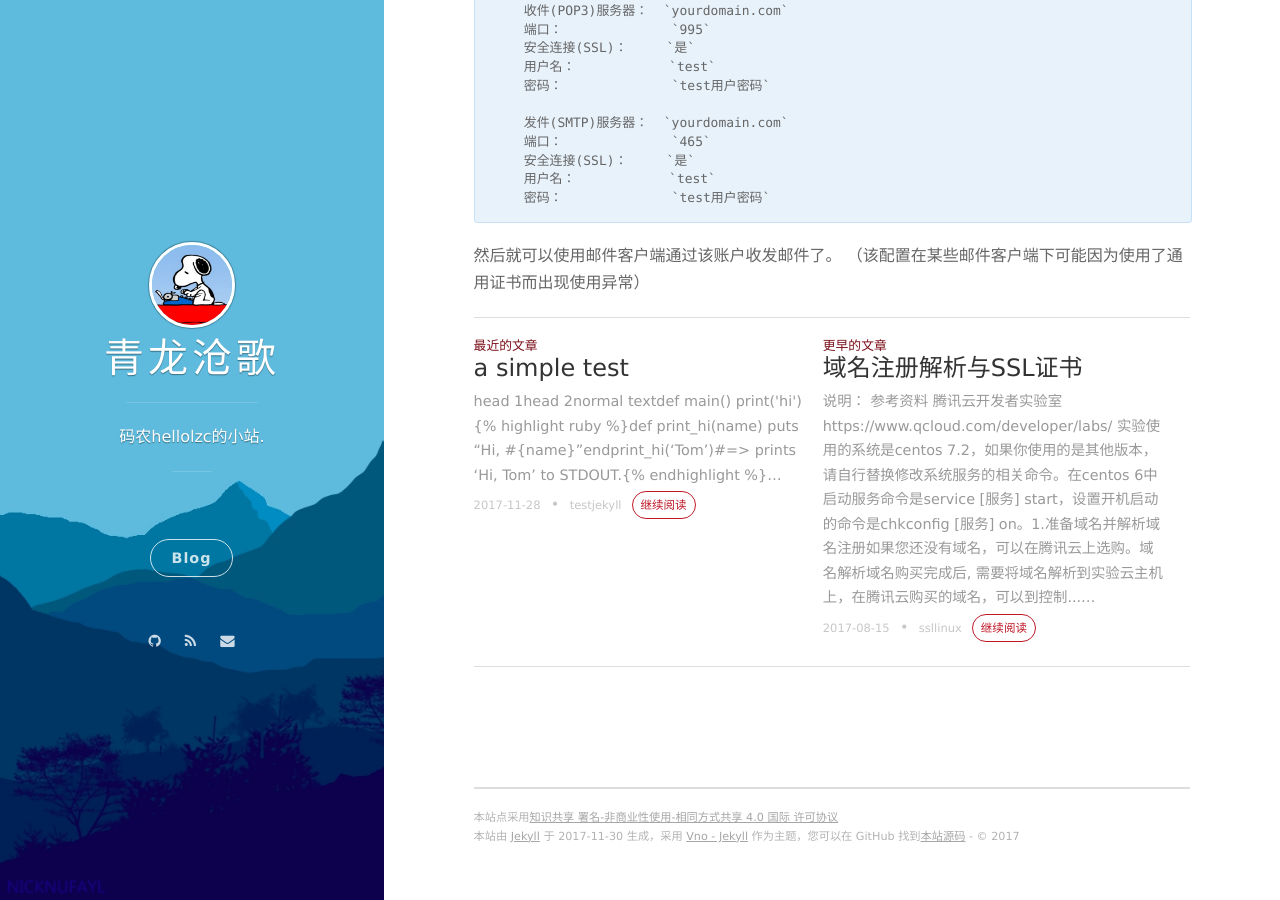
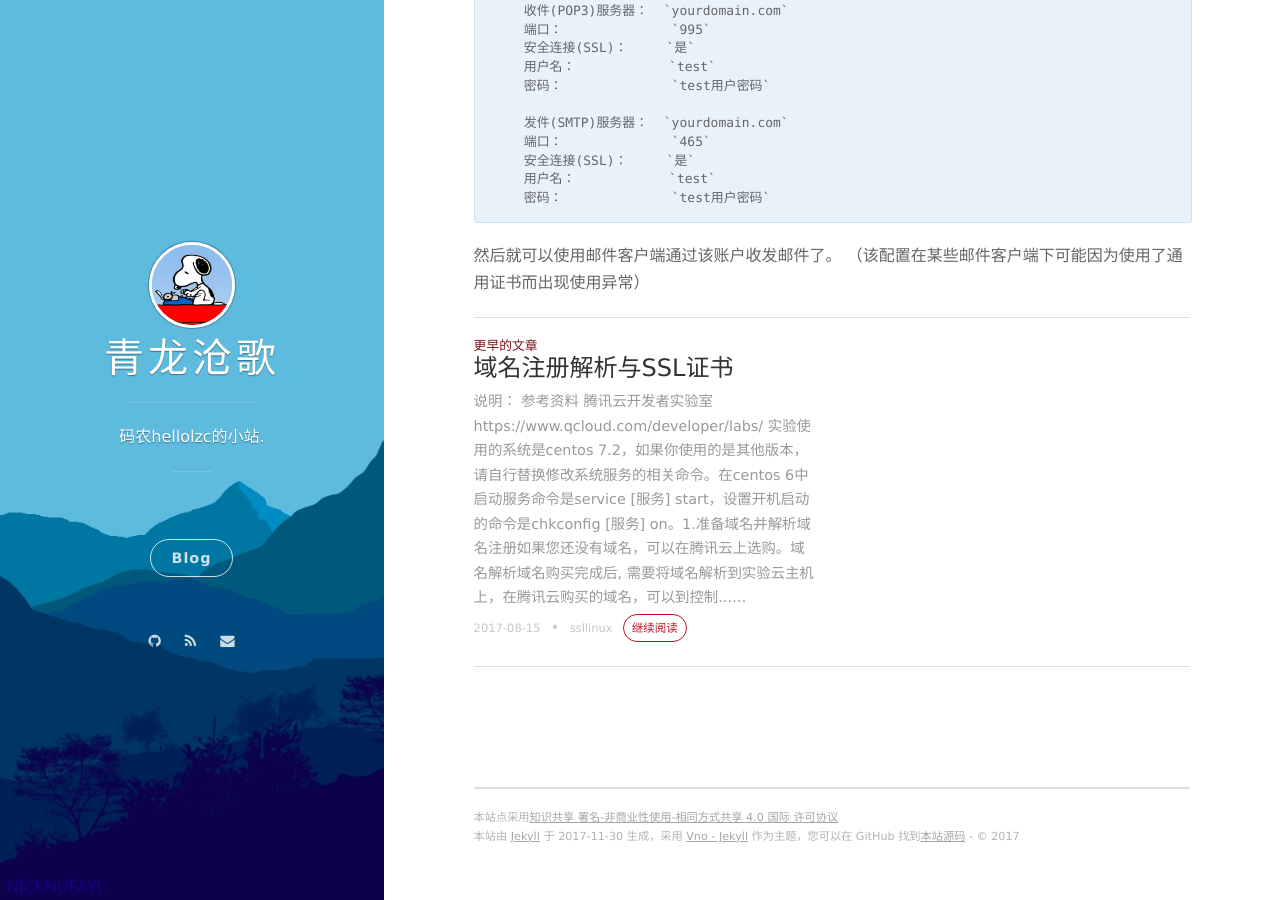
Before and after one commit to hellolzc/hellolzc.github.io, a Jekyll site: the page built from _posts/2017-08-15-搭建Postfix&Dovecot邮件服务.md, in a window 1280 px wide and 900 px high, scrolled down 4732 px. Built offline with Jekyll 4.4.1, drawn with Linux system fonts in a browser that asks for light colours; nearby versions of some CDN libraries; comment, search, counter and statistics services are not loaded; some of the changed text lies outside the part shown.

Commit message:
delete two posts

````diff
--- a/_posts/2017-11-28-just-a-simple-test.md
+++ /dev/null
@@ -1,27 +0,0 @@
----
-layout: post
-title: a simple test
-tags: test jekyll
----
-
-# head 1
-
-## head 2
-
-normal text
-
-```python
-def main()
-    print('hi')
-```
-
-
-{% highlight ruby %}
-def print_hi(name)
-  puts "Hi, #{name}"
-end
-print_hi('Tom')
-#=> prints 'Hi, Tom' to STDOUT.
-{% endhighlight %}
-
-[jekyll-docs]: http://jekyllrb.com/docs/home
````
Also changed, not shown: _posts/2016-02-15-sample-post.markdown (+61 -1 lines), _posts/2016-02-16-hello-world-vno.markdown (deleted, +0 -46 lines), _posts/2017-08-15-搭建Postfix&Dovecot邮件服务.md (+1 -1 lines), 5 other files.
